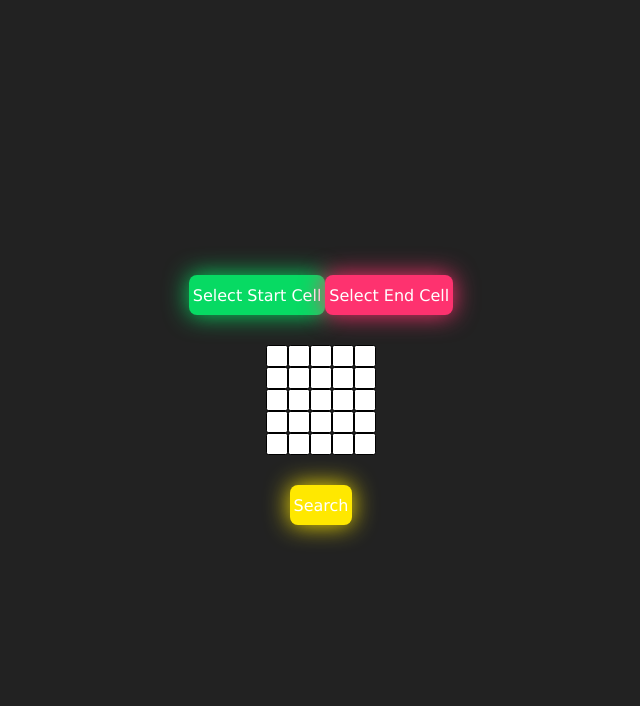
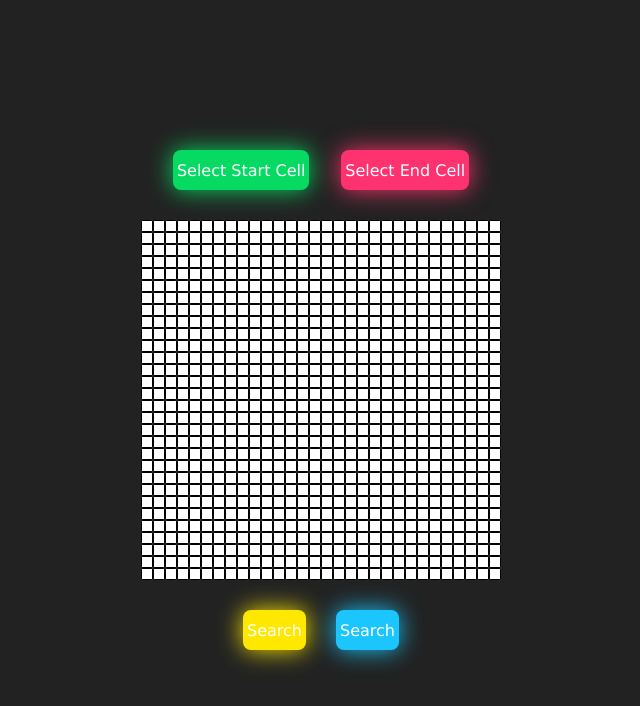
Before and after one commit to oneal55/MazeSolver, a React (Create React App) app: page / in a window 1280 px wide. Shown: the top 706 px of the page, without its empty margins (319-959 px from the left). Built offline with nearby package versions, Linux system fonts and the light colour scheme.

Commit message:
Searching and wall WIP

```diff
--- a/src/App.js
+++ b/src/App.js
@@ -5,9 +5,9 @@ function App() {
   return (
     <div className='mainPage'>
       <Game
-      width={5}
-      height={5}
-      cellSize={20}
+      width={30}
+      height={30}
+      cellSize={10}
       />
     </div>
   );
--- a/src/components/Game/Game.css
+++ b/src/components/Game/Game.css
@@ -29,6 +29,11 @@
     box-shadow: 0 0 25px #FFE800;
 }
 
+#generate {
+    background: #1bc6ff;
+    box-shadow: 0 0 25px #1bc6ff;
+}
+
 #start:hover {
     box-shadow: 0 0 5px #07DA63,
               0 0 25px #07DA63,
@@ -44,8 +49,8 @@
 }
 
 #search:hover {
-    box-shadow: 0 0 5px #FFE800,
-              0 0 25px #FFE800,
-              0 0 50px #FFE800,
-              0 0 100px #FFE800;
+    box-shadow: 0 0 5px #1bc6ff,
+              0 0 25px #1bc6ff,
+              0 0 50px #1bc6ff,
+              0 0 100px #1bc6ff;
 }
--- a/src/components/Game/Game.js
+++ b/src/components/Game/Game.js
@@ -1,3 +1,5 @@
+import { findByAltText } from '@testing-library/react';
+import { clear } from '@testing-library/user-event/dist/clear';
 import { useState, useEffect } from 'react';
 import { VertexBlock } from '../VertexBlock/VertexBlock.js';
 import './Game.css';
@@ -5,14 +7,14 @@ import './Game.css';
 export const Game = (props) => {
 
     const init = () => {
-        let grid = []
+        let grid = [];
         for (var i = 0; i < props.height; i++) {
             let row = [];
             for (var j = 0; j < props.width; j++) {
-                row.push(
-                    {x:j, y:i,
-                    on:true, color:'white',
-                    top:null, right:null, bottom:null, left:null});
+                let vertex = {x:j, y:i,
+                    on:true, color:'white', cameFrom: null,
+                    top:null, right:null, bottom:null, left:null};
+                row.push(vertex);
                 }
             grid.push(row);
         }
@@ -39,14 +41,11 @@ export const Game = (props) => {
     }
 
     const [mazeGrid, setMazeGrid] = useState(init());
-
-
     const [startPoint, setStartPointState] = useState({point: null});
     const [endPoint, setEndPointState] = useState({point: null});
     const [searchMode, setSearchModeState] = useState("None");
     const [worklist, setWorkListState] = useState([]);
-    const [visited, setVisitedState] = useState([]);
-    const [cameFromEdge, setCameFromEdgeState] = useState({})
+    const [searchStarted, setSearchStarted] = useState(false);
 
     // 0: click and cell becomes a wall
     // 1: click and cell becomes beginning cell
@@ -76,52 +75,170 @@ export const Game = (props) => {
         }
     };
 
+    const reconstruct = (vertex) => {
+        if (vertex.left != null) {
+            vertex.left.right = vertex;
+        }
+        if (vertex.right != null) {
+            vertex.right.left = vertex;
+        }
+        if (vertex.top != null) {
+            vertex.top.bottom = vertex;
+        }
+        if (vertex.bottom != null) {
+        vertex.bottom.top = vertex;
+        }
+    }
     const startSearch = () => {
         let list = [];
         list.push(startPoint);
         setWorkListState(list);
         setSearchModeState("Breadth-First");
+        setSearchStarted(true);
     }
-    useEffect(() => {if (worklist.length > 0) searchOnce()}, [worklist])
 
     const searchOnce = () => {
         let worklistclone = [...worklist];
-        let newCameFromEdge = {...cameFromEdge}
-        let newVisited = [...visited];
             if (worklist.length > 0) {
                 let node;
                 if (searchMode === "Depth-First") {
                     node = (worklistclone.pop());
                 }
-                if (searchMode === "Breadth-First") {
+                else {
                     node = (worklistclone.shift());
                 }
-                console.log("x: " + node.x + " y:" + node.y + " color:" + node.color);
                 node.color = "#40e0d0";
-                newVisited.push(node);
 
-            if (node.left != null && node.left.on && !newVisited.includes(node.left)) {
-                worklistclone.push(node.left);
-                newCameFromEdge[node.left] = node;
+                if (node === endPoint) {
+                    setSearchModeState("Reconstruct");
+                }
+
+                else {
+                    let newNodes = [];
+                    if (node.left != null && node.left.on && node.left.cameFrom === null) {
+                        newNodes.push(node.left);
+                        node.left.cameFrom = node;
+                    }
+                    if (node.right != null && node.right.on && node.right.cameFrom === null) {
+                        newNodes.push(node.right);
+                        node.right.cameFrom = node;
+                    }
+                    if (node.bottom != null && node.bottom.on && node.bottom.cameFrom === null) {
+                        newNodes.push(node.bottom);
+                        node.bottom.cameFrom = node;
+                    }
+                    if (node.top != null && node.top.on && node.top.cameFrom === null) {
+                        newNodes.push(node.top);
+                        node.top.cameFrom = node;
+                    }
+                    newNodes.sort(() => Math.random() - 0.5)
+                    worklistclone.push(...newNodes);
+                    setWorkListState(worklistclone);
+                }
+        }
+    }
+
+    const generateEdges = (vertices) => {
+        let edges = [];
+        for (let i = 1; i < vertices.length; i += 1) {
+            let row = vertices[i];
+            for (let j = 1; j < row.length - 1; j += 1) {
+                if (j + 2 < vertices[i].length) {
+                    let edge = {from :vertices[i][j],
+                                to :vertices[i][j + 2],
+                                weight :Math.random(),
+                                right: true}
+                                edges.push(edge);
+                }
             }
-            if (node.right != null && node.right.on && !newVisited.includes(node.right)) {
-                worklistclone.push(node.right);
-                newCameFromEdge[node.right] = node;
+        }
+
+        for (let i = 1; i < vertices.length - 1; i += 1) {
+            let row = vertices[i];
+            for (let j = 1; j < row.length; j += 1) {
+
+                if (i + 2 < vertices.length) {
+                    let edge = {from :vertices[i][j],
+                        to :vertices[i+ 2][j],
+                        weight :Math.random(),
+                        bottom: true}
+                        edges.push(edge);
+                }
             }
-            if (node.bottom != null && node.bottom.on && !newVisited.includes(node.bottom)) {
-                worklistclone.push(node.bottom);
-                newCameFromEdge[node.bottom] = node;
+        }
+        edges.sort((vertex1, vertex2) => (vertex1.weight - vertex2.weight));
+        return edges;
+    }
+
+    const kruskals = () => {
+        let mazeGridClone = [...mazeGrid];
+        let worklist = generateEdges(mazeGridClone);
+
+        let edgesInTree = [];
+        let representatives = {};
+        for(let i = 0; i < mazeGridClone.length; i++) {
+            for (let j = 0; j < mazeGridClone[0].length; j++) {
+                representatives[mazeGridClone[i][j].x + '' + mazeGridClone[i][j].y] = mazeGridClone[i][j];
             }
-            if (node.top != null && node.top.on && !newVisited.includes(node.top)) {
-                worklistclone.push(node.top);
-                newCameFromEdge[node.top] = node;
+        }
+        let verticesSize = (Math.ceil(mazeGrid.length / 2) * Math.ceil(mazeGrid[0].length / 2));
+        while(edgesInTree.length < verticesSize - 1 && worklist.length > 0) {
+            let currentEdge = worklist.shift();
+            let repFrom = find(representatives, currentEdge.from);
+            let repTo = find(representatives, currentEdge.to);
+
+            if (repFrom === repTo) {
+
             }
-            setWorkListState(worklistclone);
-            setCameFromEdgeState(newCameFromEdge);
-            setVisitedState(newVisited);
+            else {
+                edgesInTree.push(currentEdge);
+
+                union(representatives, repFrom, repTo);
+            }
+        }
+
+        edgesInTree.forEach(insertEdge);
+        setMazeGrid(mazeGridClone);
+    }
+
+    const insertEdge = (edge) => {
+        if (edge.bottom) {
+            console.log("working");
+            edge.from.bottom.on = false;
+        }
+
+        if (edge.right) {
+            console.log("working");
+            edge.from.right.on = false;
+        }
+    }
+
+    const find = (representatives, vertex) => {
+        if (get(representatives, vertex) === vertex) {
+            return vertex;
+        }
+        else {
+            return find(representatives, get(representatives, vertex));
+        }
+    }
+
+    const get = (representatives, vertex) => {
+        return representatives[vertex.x + '' + vertex.y];
+    }
+
+    const union = (representatives, vertexA, vertexB) => {
+        representatives[vertexA.x + '' + vertexA.y] = vertexB;
+    }
+
+    let validSearchModes = ["Breadth-First", "Depth-First"]
+    setInterval(() => {
+        if (searchStarted && validSearchModes.includes(searchMode)) {
+            console.log('Running');
+            searchOnce();
 
         }
-    }
+    }, 1000)
+
 
     return (
         <div style={{display: 'flex', justifyContent: 'center', flexDirection: 'column'}}>
@@ -137,11 +254,14 @@ export const Game = (props) => {
                   cellSize={props.cellSize}
                   clickType= {cellClickType}
                   clickTypeSetter={selectCell}
-                  gameSetter={gameSetter} />)))}
+                  gameSetter={gameSetter}
+                  reconstruct={reconstruct}
+                  />)))}
 
             </div>
             <div style={{display: 'flex', marginTop: '30px', justifyContent: 'center'}}>
                 <div onClick={() => startSearch()} className={"btnDiv"} id={"search"}><p className={"btnP"}>Search</p></div>
+                <div style = {{marginLeft: '30px'}} onClick={() => kruskals()} className={"btnDiv"} id={"generate"}><p className={"btnP"}>Search</p></div>
             </div>
         </div>
     );
--- a/src/components/VertexBlock/VertexBlock.js
+++ b/src/components/VertexBlock/VertexBlock.js
@@ -8,21 +8,22 @@ export const VertexBlock = (props) => {
     const clickHandler = () => {
         if(props.search == 'None'){
             if(props.clickType == 0){
-                vertex.on = !vertex.on;
-                 setVertex({...vertex, on: vertex.on})
+                let vertexClone = {...vertex, on: !vertex.on};
+                props.reconstruct(vertexClone);
+                setVertex(vertexClone);
             }
             else if(props.clickType == 1) {
-                vertex.on = true;
-                vertex.color = '#07DA63';
-                setVertex({...vertex, on: vertex.on, color: vertex.color})
-                props.gameSetter(vertex)
+                let vertexClone = {...vertex, on : true, color: '#07DA63'};
+                props.reconstruct(vertexClone);
+                setVertex(vertexClone)
+                props.gameSetter(vertexClone)
                 props.clickTypeSetter(0);
             }
             else {
-                props.gameSetter(vertex)
-                vertex.on = true;
-                vertex.color = '#fe326f';
-                setVertex({...vertex, on: vertex.on, color: vertex.color})
+                let vertexClone = {...vertex, on : true, color: '#fe326f'};
+                props.reconstruct(vertexClone);
+                setVertex(vertexClone)
+                props.gameSetter(vertexClone)
                 props.clickTypeSetter(0);
             }
         }
```
